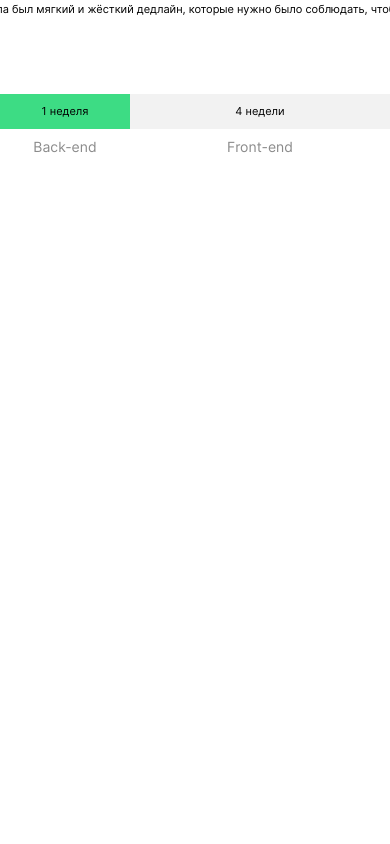
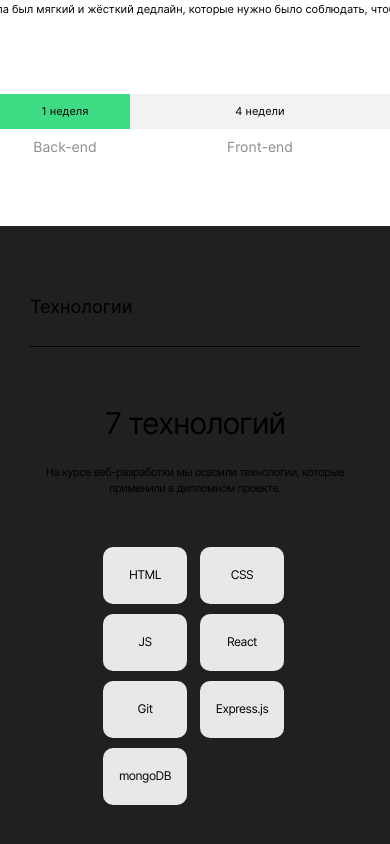
Before and after one commit to Flipster99964/movies-explorer-frontend, a React (Create React App) app: page / in a window 390 px wide. Shown: the part 1016-1860 px from the top of the page. Before the commit the page ends 1242 px from the top, so only its background shows below. Built offline with nearby package versions, Linux system fonts and the light colour scheme.

Commit message:
add Techs

```diff
--- a/src/components/Main/Main.js
+++ b/src/components/Main/Main.js
@@ -1,12 +1,14 @@
 import React from "react";
 import AboutProject from "../AboutProject/AboutProject";
 import Promo from "../Promo/Promo";
+import Techs from "../Techs/Techs";
 
 function Main() {
   return (
     <main className="main">
       <Promo />
       <AboutProject />
+      <Techs />
     </main>
   );
 }
--- /dev/null
+++ b/src/components/TechIcon/TechIcon.css
@@ -0,0 +1,23 @@
+.tech-icon {
+    list-style: none;
+    width: 90px;
+    height: 60px;
+    display: flex;
+    justify-content: center;
+    align-items: center;
+    color: #000000;
+    background-color: #E8E8E8;
+    border-radius: 10px;
+    font-size: 14px;
+    font-weight: 400;
+    line-height: 1.21;
+    letter-spacing: -0.04em;
+  }
+
+  @media (max-width: 768px) {
+    .tech-icon {
+      font-size: 12px;
+      width: 84px;
+      height: 57px;
+    }
+  }
--- /dev/null
+++ b/src/components/TechIcon/TechIcon.js
@@ -0,0 +1,9 @@
+import React from "react";
+
+import "./TechIcon.css";
+
+function TechIcon({ title }) {
+  return <li className="tech-icon">{title}</li>;
+}
+
+export default TechIcon;
--- /dev/null
+++ b/src/components/Techs/Techs.css
@@ -0,0 +1,109 @@
+.techs {
+    background-color: #F5F5F5;
+    padding: 100px 0;
+  }
+
+  @media (max-width: 768px) {
+    .techs {
+      padding: 90px 0;
+    }
+  }
+
+  @media (max-width: 500px) {
+    .techs {
+      background-color: #202020;
+      padding: 70px 0;
+    }
+  }
+
+  .techs__texts {
+    color: #000000;
+    text-align: center;
+    padding-top: 90px;
+    margin-bottom: 100px;
+    letter-spacing: -0.04em;
+  }
+
+  @media (max-width: 768px) {
+    .techs__texts {
+      padding-top: 80px;
+      margin-bottom: 83px;
+    }
+  }
+
+  @media (max-width: 500px) {
+    .techs__texts {
+      padding-top: 58px;
+      margin-bottom: 50px;
+    }
+  }
+
+  .techs__title {
+    margin: 0;
+    font-size: 50px;
+    font-weight: 400;
+    line-height: 1.16;
+    margin-bottom: 26px;
+    letter-spacing: -0.04em;
+  }
+
+  @media (max-width: 768px) {
+    .techs__title {
+      margin-bottom: 22px;
+    }
+  }
+
+  @media (max-width: 500px) {
+    .techs__title {
+      font-size: 30px;
+      line-height: 1.21;
+      margin-bottom: 24px;
+    }
+  }
+
+  .techs__description {
+    margin: auto;
+    max-width: 460px;
+    font-size: 14px;
+    font-weight: 400;
+    line-height: 1.42;
+  }
+
+  @media (max-width: 768px) {
+    .techs__description {
+      font-size: 12px;
+      line-height: 1.5;
+      letter-spacing: -0.04em;
+    }
+  }
+
+  @media (max-width: 500px) {
+    .techs__description {
+      font-size: 11px;
+      line-height: 1.45;
+    }
+  }
+
+  .techs__list {
+    display: grid;
+    grid-template-columns: repeat(auto-fit, 90px);
+    justify-content: center;
+    gap: 10px;
+    margin: 0 auto;
+    padding: 0;
+  }
+
+  @media (max-width: 768px) {
+    .techs__list {
+      max-width: 648px;
+      grid-template-columns: repeat(auto-fit, 87px);
+      gap: 6px;
+    }
+  }
+
+  @media (max-width: 500px) {
+    .techs__list {
+      width: 200px;
+      gap: 10px;
+    }
+  }
--- /dev/null
+++ b/src/components/Techs/Techs.js
@@ -0,0 +1,32 @@
+import React from "react";
+
+import Container from "../Container/Container";
+import Title from "../Title/Title";
+import TechIcon from "../TechIcon/TechIcon";
+import "./Techs.css";
+
+const stack = ["HTML", "CSS", "JS", "React", "Git", "Express.js", "mongoDB"];
+
+function Techs() {
+  return (
+    <section className="techs">
+      <Container>
+        <Title title="Технологии" />
+        <div className="techs__texts">
+          <h3 className="techs__title">7 технологий</h3>
+          <p className="techs__description">
+            На курсе веб-разработки мы освоили технологии, которые применили в
+            дипломном проекте.
+          </p>
+        </div>
+        <ul className="techs__list">
+          {stack.map((tech) => (
+            <TechIcon key={tech} title={tech} />
+          ))}
+        </ul>
+      </Container>
+    </section>
+  );
+}
+
+export default Techs;
```
Also changed, not shown: src/images/avatar.jpg.jpg (added).
